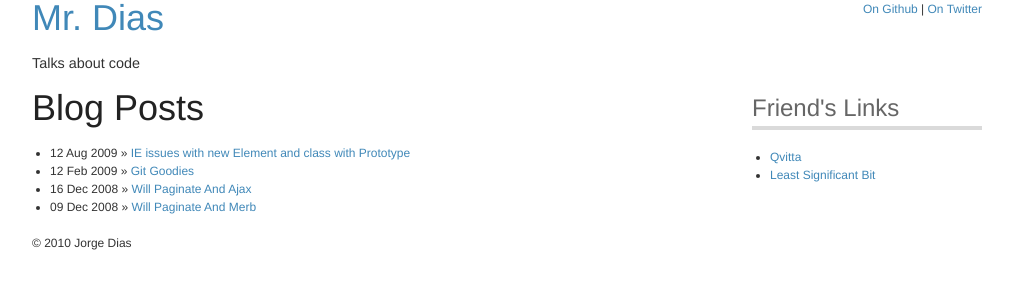
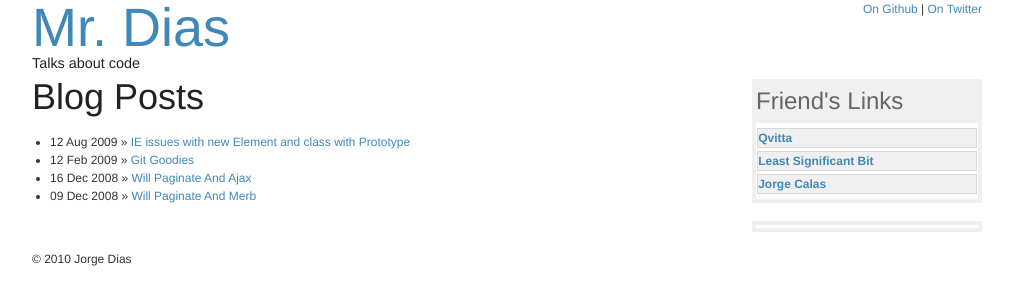
Before and after one commit to diasjorge/diasjorge.github.io, a Jekyll site: the page built from index.html, in a window 1280 px wide. Shown: the top 305 px of the page, without its empty margins (133-1146 px from the left). Built offline with Jekyll 4.4.1, drawn with Linux system fonts in a browser that asks for light colours; Markdown is read by kramdown in place of the engine named in the settings.

Commit message:
Changes to the sidebar

```diff
--- a/_layouts/default.html
+++ b/_layouts/default.html
@@ -27,6 +27,7 @@
 	{{ content }}
       </div>
       <div id="sidebar">
+	<div class="module">
 	  <h2>
 	    Friend's Links
 	  </h2>
@@ -37,8 +38,13 @@
 	    <li>
 	      <a href="http://least-significant-bit.com">Least Significant Bit</a>
 	    </li>
+	    <li>
+	      <a href="http://jorgecalas.com/">Jorge Calas</a>
+	    </li>
 	  </ul>
-	<div id='github-badge'></div>
+
+	</div>
+	<div id="github-badge" class="module"></div>
       </div>
       <div id="footer">
 	&copy; 2010 Jorge Dias
--- a/stylesheets/screen.css
+++ b/stylesheets/screen.css
@@ -95,20 +95,28 @@ body.three-col #sidebar { display: inline; float: left; margin-right: 0; width:
 body.three-col #content { display: inline; float: left; margin-right: 10px; width: 710px; }
 * html body.three-col #content { overflow-x: hidden; }
 
-body.main { color: #333333; }
 body.main a { text-decoration: none; color: #4088b8; }
-body.main a:hover { text-decoration: underline; }
+body.main a:hover { text-decoration: underline; color: #4088b8; }
 body.main a:visited { color: #4088b8; }
-body.main h2 { border-bottom: 4px solid #dadada; color: #666666; }
-body.main #header h1 { color: #4088b8; }
+body.main h2 { border-bottom: 4px solid #f0f0f0; color: #666666; }
+body.main #header h1 { font-size: 4.5em; color: #4088b8; margin: 0; }
 body.main #header h1 a { color: inherit; }
-body.main #header h4 { color: #333333; }
+body.main #header h1 a:hover { text-decoration: none; }
+body.main #header h4 { margin-bottom: 0.5em; }
 body.main #header #toplinks { float: right; }
-body.main #sidebar h2 { color: #666666; }
-body.main .article div.header { border-bottom: 4px solid #dadada; margin-bottom: 0.75em; }
+body.main #sidebar div.module { border: 4px solid #f0f0f0; margin-bottom: 1.5em; padding-bottom: 0.2em; }
+body.main #sidebar div.module ul { margin: 0.1em; }
+body.main #sidebar div.module ul li { list-style-type: none; margin-left: 0px; }
+body.main #sidebar div.module ul li { margin-bottom: 0.25em; border: 1px solid #D8D8D8; background-color: #f0f0f0; }
+body.main #sidebar div.module ul li a { font-weight: bold; }
+body.main #sidebar div.module h2 { background-color: #f0f0f0; color: #666666; margin-bottom: 0.2em; }
+body.main .article { margin-bottom: 1.5em; }
+body.main .article p { margin: 0 0 0.5em 0; }
+body.main .article div.header { border-bottom: 4px solid #f0f0f0; margin-bottom: 0.75em; }
 body.main .article div.header h2 { border: 0; margin-bottom: 0; }
 body.main .article div.content { font-size: 130%; }
-body.main .article div.highlight { font-size: 85%; overflow-x: auto; margin-top: -1em; }
-body.main #github-badge { font: inherit; }
+body.main .article div.highlight { font-size: 85%; }
+body.main .article div.highlight pre { background-color: #f0f0f0; overflow-x: auto; }
+body.main #github-badge { font: inherit; padding: 0; background-color: inherit; }
 body.main #github-badge h2 span.title { font: inherit; }
-body.main #github-badge a { color: #4088b8; }
+body.main #github-badge a { background-color: inherit; color: #4088b8; }
```
Also changed, not shown: _sass/screen.sass (+42 -10 lines). Lines whose indentation alone changed are shown as unchanged.
